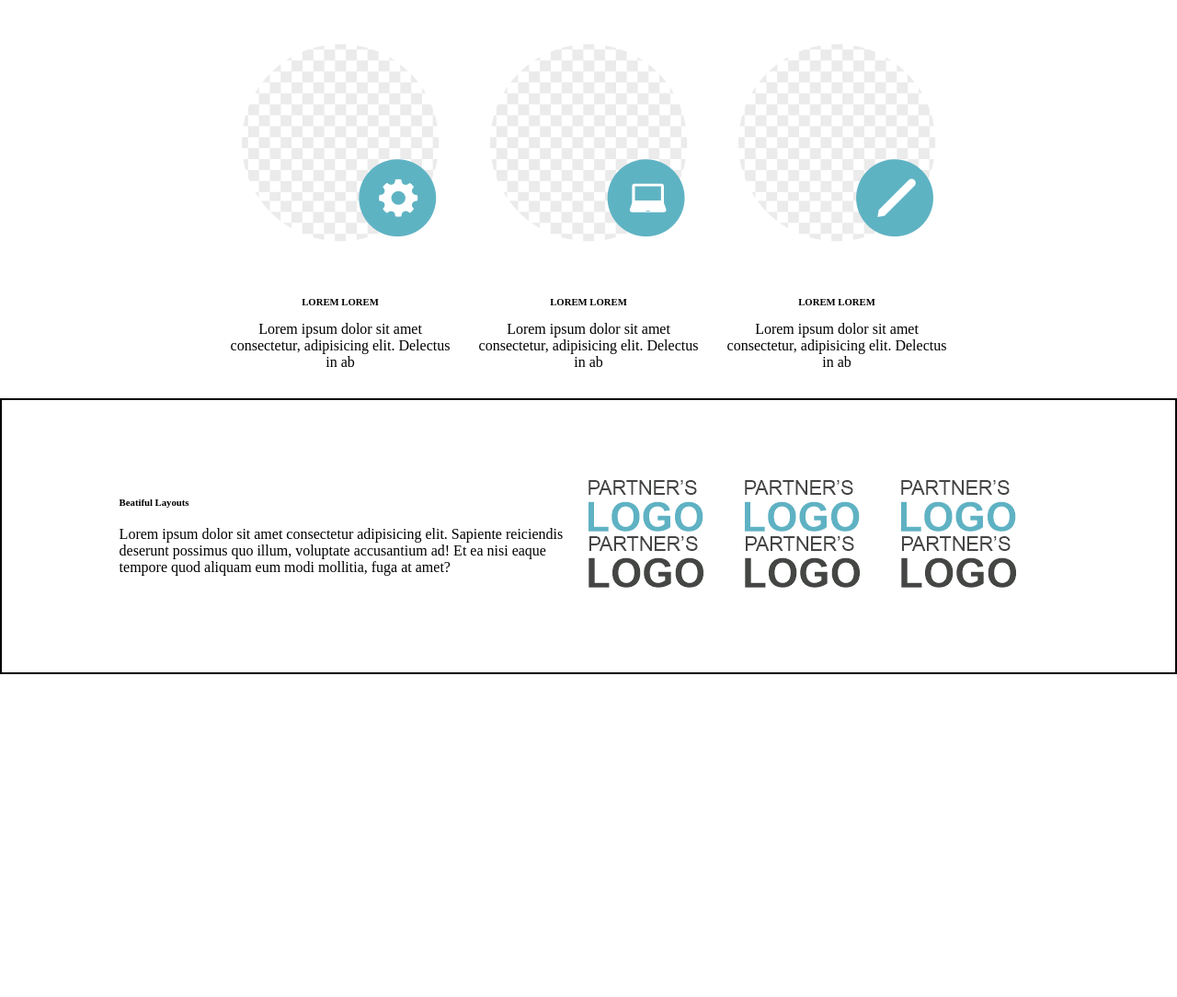
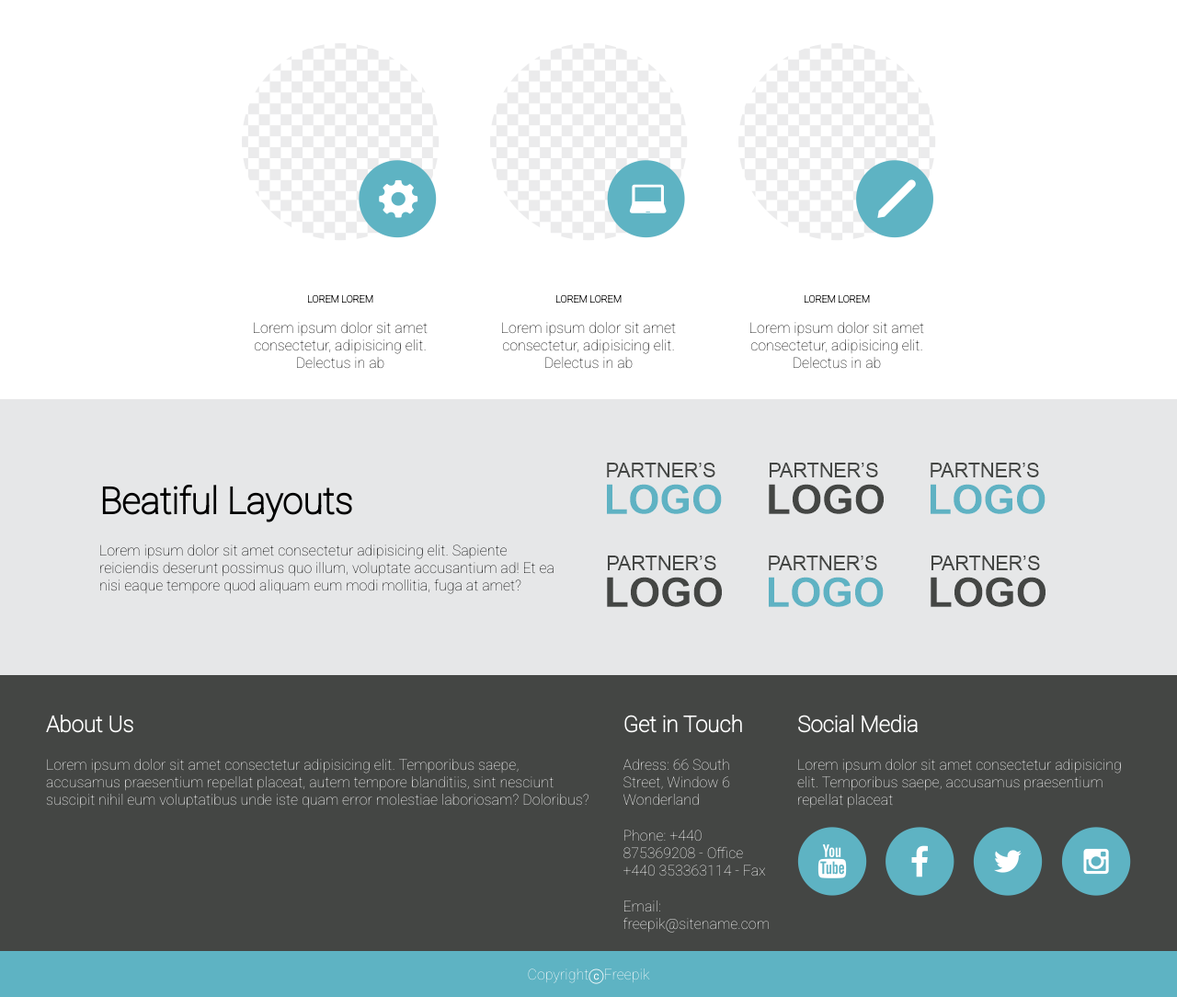
Before and after one commit to ThierryYama/Projeto-Teamplate-Css-Html, a plain HTML site: page teste/index.html in a window 1280 px wide. Shown: the part 1392-2476 px from the top of the page at 92% size. Before the commit the page ends 2125 px from the top, so only its background shows below. Drawn offline with Linux system fonts and the light colour scheme.

Commit message:
Site completo (24/09)

```diff
--- a/teste/css/style.css
+++ b/teste/css/style.css
@@ -1,3 +1,5 @@
+@import url('https://fonts.googleapis.com/css2?family=Roboto:wght@100&display=swap');
+
 * {
     padding: 0;
     margin: 0;
@@ -5,6 +7,7 @@
     --cor-primaria: #5eb3c3;
     --cor-secundaria: #444644;
     --cor-terciaria: #e6e7e8;
+    font-family: 'Roboto', sans-serif;
 }
 
 .container-header {
@@ -180,13 +183,14 @@
 }
 
 .sec-5{
-    border: 2px solid black;
     width: 100%;
     height: 300px;
     display: flex;
     flex-direction: row;
     justify-content: center;
     align-items: center;
+    background-color: var(--cor-terciaria);
+    gap: 40px;
 }
 
 .sec-5-text{
@@ -198,9 +202,61 @@
     gap: 20px;
 
 }
+.sec-5-text h2{
+    font-size: 40px;
+}
 
 .sec-5-img{
     width: 40%;
     display: flex;
+    flex-direction: row;
+    gap: 50px;
+}
 
+.sec-5-logo{
+    display: flex;
+    flex-direction: column;
+    gap: 40px;
 }
+
+.footer-final{
+    background-color: var(--cor-secundaria);
+    color:white;
+    display: flex;
+    flex-direction: row;
+    gap: 30px;
+    align-items: flex-start;
+    justify-content: center;
+    padding: 40px 50px;
+    height: 300px;
+}
+
+.footer-card{
+    display: flex;
+    flex-direction: column;
+    gap: 20px;
+    justify-content: center;
+    align-items: flex-start;
+}
+
+.container-footer-img{
+    display: flex;
+    flex-direction: row;
+    gap: 20px;
+    align-items: center;
+    justify-content: center;
+}
+
+.final{
+    background-color: var(--cor-primaria);
+    height: 50px;
+    display: flex;
+    flex-direction: row;
+    justify-content: center;
+    align-items: center;
+}
+
+.final span{
+    color: white;
+    text-align: center;
+}
--- a/teste/index.html
+++ b/teste/index.html
@@ -1,12 +1,11 @@
 <!DOCTYPE html>
 <html lang="en">
+  <head>
+    <meta charset="UTF-8" />
+    <meta http-equiv="X-UA-Compatible" content="IE=edge" />
+    <meta name="viewport" content="width=device-width, initial-scale=1.0" />
 
-<head>
-    <meta charset="UTF-8">
-    <meta http-equiv="X-UA-Compatible" content="IE=edge">
-    <meta name="viewport" content="width=device-width, initial-scale=1.0">
-
-    <link rel="stylesheet" href="./css/style.css">
+    <link rel="stylesheet" href="./css/style.css" />
     <title>Project Simple</title>
   </head>
 
@@ -14,18 +13,17 @@
     <header class="container-header">
       <div class="header-menu">
         <figure>
-                <img src="./img/logo.png" alt="Logo da empresa">
+          <img src="./img/logo.png" alt="Logo da empresa" />
         </figure>
       </div>
 
-
       <nav class="header-menu">
         <ul>
-                <li> <a href=""> Pages</a></li>
-                <li> <a href=""> Feature</a></li>
-                <li> <a href=""> Services</a></li>
-                <li> <a href=""> Blog</a></li>
-                <li> <a href=""> Contact</a></li>
+          <li><a href=""> Pages</a></li>
+          <li><a href=""> Feature</a></li>
+          <li><a href=""> Services</a></li>
+          <li><a href=""> Blog</a></li>
+          <li><a href=""> Contact</a></li>
         </ul>
       </nav>
     </header>
@@ -33,8 +31,7 @@
     <main class="main">
       <div class="main-col1">
         <figure>
-                <img src="./img/img-principal.png" alt="Logo e imagem de um pc">
-
+          <img src="./img/img-principal.png" alt="Logo e imagem de um pc" />
         </figure>
       </div>
       <div class="main-col2">
@@ -44,77 +41,90 @@
           <h1>TEMPLATE</h1>
         </div>
         <p>
-                Lorem ipsum dolor sit amet consectetur adipisicing elit.
-                Corporis enim in laborum mollitia dicta quis,
-                praesentium illo a voluptate ab fuga numquam iure delectus quisquam?
-                Assumenda pariatur officia ipsam dolor?
-
+          Lorem ipsum dolor sit amet consectetur adipisicing elit. Corporis enim
+          in laborum mollitia dicta quis, praesentium illo a voluptate ab fuga
+          numquam iure delectus quisquam? Assumenda pariatur officia ipsam
+          dolor?
         </p>
       </div>
     </main>
 
-
     <section class="sec-1">
-        <h2>Lorem Lorem Lorem Lorem </h2>
+      <h2>Lorem Lorem Lorem Lorem</h2>
       <h3>Lorem ipsum dolor sit amet, consectetur adipisicing elit.</h3>
     </section>
 
     <section class="sec-2">
       <div class="card">
         <figure>
-                <img src="./img/sec-research.png" alt="icon research">
+          <img src="./img/sec-research.png" alt="icon research" />
         </figure>
         <h4>Research</h4>
-            <p> Lorem ipsum dolor sit amet consectetur adipisicing elit. Provident sint inventore,
-                sed ipsa reiciendis consectetur eaque! Doloremque omnis distinctio rerum, doloribus,
-                dignissimos dolorum explicabo numquam odit modi asperiores nisi libero? </p>
+        <p>
+          Lorem ipsum dolor sit amet consectetur adipisicing elit. Provident
+          sint inventore, sed ipsa reiciendis consectetur eaque! Doloremque
+          omnis distinctio rerum, doloribus, dignissimos dolorum explicabo
+          numquam odit modi asperiores nisi libero?
+        </p>
       </div>
       <div class="card">
         <figure>
-                <img src="./img/sec-customizable.png" alt="icon Customizable">
+          <img src="./img/sec-customizable.png" alt="icon Customizable" />
         </figure>
         <h4>Fully Customizable</h4>
-            <p> Lorem ipsum dolor sit amet consectetur adipisicing elit. Provident sint inventore,
-                sed ipsa reiciendis consectetur eaque! Doloremque omnis distinctio rerum, doloribus,
-                dignissimos dolorum explicabo numquam odit modi asperiores nisi libero? </p>
+        <p>
+          Lorem ipsum dolor sit amet consectetur adipisicing elit. Provident
+          sint inventore, sed ipsa reiciendis consectetur eaque! Doloremque
+          omnis distinctio rerum, doloribus, dignissimos dolorum explicabo
+          numquam odit modi asperiores nisi libero?
+        </p>
       </div>
       <div class="card">
         <figure>
-                <img src="./img/sec-coordenation.png" alt="icon coordenation">
+          <img src="./img/sec-coordenation.png" alt="icon coordenation" />
         </figure>
         <h4>Coordination</h4>
-            <p> Lorem ipsum dolor sit amet consectetur adipisicing elit. Provident sint inventore,
-                sed ipsa reiciendis consectetur eaque! Doloremque omnis distinctio rerum, doloribus,
-                dignissimos dolorum explicabo numquam odit modi asperiores nisi libero? </p>
+        <p>
+          Lorem ipsum dolor sit amet consectetur adipisicing elit. Provident
+          sint inventore, sed ipsa reiciendis consectetur eaque! Doloremque
+          omnis distinctio rerum, doloribus, dignissimos dolorum explicabo
+          numquam odit modi asperiores nisi libero?
+        </p>
       </div>
       <div class="card">
         <figure>
-                <img src="./img/sec-test.png" alt="icon Test">
+          <img src="./img/sec-test.png" alt="icon Test" />
         </figure>
         <h4>Test</h4>
-            <p> Lorem ipsum dolor sit amet consectetur adipisicing elit. Provident sint inventore,
-                sed ipsa reiciendis consectetur eaque! Doloremque omnis distinctio rerum, doloribus,
-                dignissimos dolorum explicabo numquam odit modi asperiores nisi libero? </p>
+        <p>
+          Lorem ipsum dolor sit amet consectetur adipisicing elit. Provident
+          sint inventore, sed ipsa reiciendis consectetur eaque! Doloremque
+          omnis distinctio rerum, doloribus, dignissimos dolorum explicabo
+          numquam odit modi asperiores nisi libero?
+        </p>
       </div>
     </section>
 
     <section class="sec-4">
       <div class="sec-4-text">
-            <h4> Let Them Know Why you're the Best</h4>
-            <p>Lorem ipsum dolor sit amet consectetur adipisicing elit. Similique beatae officia dolore </p>
+        <h4>Let Them Know Why you're the Best</h4>
+        <p>
+          Lorem ipsum dolor sit amet consectetur adipisicing elit. Similique
+          beatae officia dolore
+        </p>
       </div>
       <div class="sec-4-img">
         <figure>
-                <img src="./img/sec2-img.png" alt="" >
+          <img src="./img/sec2-img.png" alt="" />
         </figure>
         <figure>
-                <img src="./img/sec2-img.png" alt="">
+          <img src="./img/sec2-img.png" alt="" />
         </figure>
         <figure>
-                <img src="./img/sec2-img.png" alt="">
+          <img src="./img/sec2-img.png" alt="" />
         </figure>
         <figure>
-                <img src="./img/sec2-img.png" alt="">
+          <img src="./img/sec2-img.png" alt="" />
         </figure>
       </div>
     </section>
@@ -123,54 +133,139 @@
       <div class="row-principal">
         <div class="row-2">
           <figure>
-                    <img src="./img/sec3-img.png" alt="foto sem nada">
-                    <img class="imagem-1" src= "./img/sec3-icone1.png" alt="icone de ingrenagem">
+            <img src="./img/sec3-img.png" alt="foto sem nada" />
+            <img
+              class="imagem-1"
+              src="./img/sec3-icone1.png"
+              alt="icone de ingrenagem"
+            />
           </figure>
-                <h6> LOREM LOREM</h6>
-                <p> Lorem ipsum dolor sit amet consectetur, adipisicing elit. Delectus in ab</p>
+          <h6>LOREM LOREM</h6>
+          <p>
+            Lorem ipsum dolor sit amet consectetur, adipisicing elit. Delectus
+            in ab
+          </p>
         </div>
         <div class="row-2">
           <figure>
-                    <img class= "imagem-1" src="./img/sec3-icone2.png" alt="laptop">
-                    <img src="./img/sec3-img.png" alt="foto sem nada">
+            <img class="imagem-1" src="./img/sec3-icone2.png" alt="laptop" />
+            <img src="./img/sec3-img.png" alt="foto sem nada" />
           </figure>
-                <h6> LOREM LOREM</h6>
-                <p> Lorem ipsum dolor sit amet consectetur, adipisicing elit. Delectus in ab</p>
+          <h6>LOREM LOREM</h6>
+          <p>
+            Lorem ipsum dolor sit amet consectetur, adipisicing elit. Delectus
+            in ab
+          </p>
         </div>
         <div class="row-2">
           <figure>
-                    <img class= "imagem-1" src="./img/sec3-icone4.png" alt="laptop">
-                    <img src="./img/sec3-img.png" alt="foto sem nada">
+            <img class="imagem-1" src="./img/sec3-icone4.png" alt="laptop" />
+            <img src="./img/sec3-img.png" alt="foto sem nada" />
           </figure>
-                <h6> LOREM LOREM</h6>
-                <p> Lorem ipsum dolor sit amet consectetur, adipisicing elit. Delectus in ab</p>
+          <h6>LOREM LOREM</h6>
+          <p>
+            Lorem ipsum dolor sit amet consectetur, adipisicing elit. Delectus
+            in ab
+          </p>
         </div>
       </div>
     </section>
 
     <section class="sec-5">
       <div class="sec-5-text">
-            <h6>Beatiful Layouts </h6>
-            <p>Lorem ipsum dolor sit amet consectetur adipisicing elit.
-                Sapiente reiciendis deserunt possimus quo illum,
-                voluptate accusantium ad! Et ea nisi eaque tempore
-                quod aliquam eum modi mollitia, fuga at amet?</p>
+        <h2>Beatiful Layouts</h2>
+        <p>
+          Lorem ipsum dolor sit amet consectetur adipisicing elit. Sapiente
+          reiciendis deserunt possimus quo illum, voluptate accusantium ad! Et
+          ea nisi eaque tempore quod aliquam eum modi mollitia, fuga at amet?
+        </p>
       </div>
       <div class="sec-5-img">
+        <div class="sec-5-logo">
           <figure>
-                    <img src="./img/sec5-logopartners.png" alt="">
-                    <img src="./img/sec5-logopartners2.png" alt="">
+            <img src="./img/sec5-logopartners.png" alt="" />
           </figure>
           <figure>
-                    <img src="./img/sec5-logopartners.png" alt="">
-                    <img src="./img/sec5-logopartners2.png" alt="">
+            <img src="./img/sec5-logopartners2.png" alt="" />
+          </figure>
+        </div>
+        <div class="sec-5-logo">
+          <figure>
+            <img src="./img/sec5-logopartners2.png" alt="" />
           </figure>
           <figure>
-                    <img src="./img/sec5-logopartners.png" alt="">
-                    <img src="./img/sec5-logopartners2.png" alt="">
+            <img src="./img/sec5-logopartners.png" alt="" />
           </figure>
         </div>
+        <div class="sec-5-logo">
+          <figure>
+            <img src="./img/sec5-logopartners.png" alt="" />
+          </figure>
+          <figure>
+            <img src="./img/sec5-logopartners2.png" alt="" />
+          </figure>
+        </div>
+      </div>
     </section>
+
+    <footer class="footer-final">
+      <div class="footer-card">
+        <h2>About Us</h2>
+        <p>
+          Lorem ipsum dolor sit amet consectetur adipisicing elit. Temporibus
+          saepe, accusamus praesentium repellat placeat, autem tempore
+          blanditiis, sint nesciunt suscipit nihil eum voluptatibus unde iste
+          quam error molestiae laboriosam? Doloribus?
+        </p>
+      </div>
+      <div class="footer-card">
+        <h2>Get in Touch</h2>
+        <div class="footer-p">
+          <p>Adress: 66 South Street, Window 6 Wonderland</p>
+        </div>
+        <div class="footer-p">
+          <p>Phone: +440 875369208 - Office +440 353363114 - Fax</p>
+        </div>
+        <div class="footer-p">
+          <p>Email: freepik@sitename.com</p>
+        </div>
+      </div>
+      <div class="footer-card">
+          <h2>Social Media</h2>
+          <p>
+            Lorem ipsum dolor sit amet consectetur adipisicing elit. Temporibus
+            saepe, accusamus praesentium repellat placeat
+          </p>
+          <div class="footer-card">
+              <div class="container-footer-img">
+              <div class="footer-img">
+                <figure>
+                  <img src="./img/footer-youtube.png" alt="Icone Youtube" />
+                </figure>
+              </div>
+              <div class="footer-img">
+                <figure>
+                  <img src="./img/footer-face.png" alt="Icone Facebook" />
+                </figure>
+              </div>
+              <div class="footer-img">
+                <figure>
+                  <img src="./img/footer-twitter.png" alt="Icone Twitter" />
+                </figure>
+              </div>
+              <div class="footer-img">
+                <figure>
+                  <img src="./img/footer-insta.png" alt="Icone Instagram" />
+                </figure>
+              </div>
+          </div>
+        </div>
+      </div>
+    </footer>
+
+    <section class="final">
+            <span>CopyrightⓒFreepik</span>
+    </section>
+
   </body>
-
 </html>
```
Lines whose indentation alone changed are shown as unchanged.
